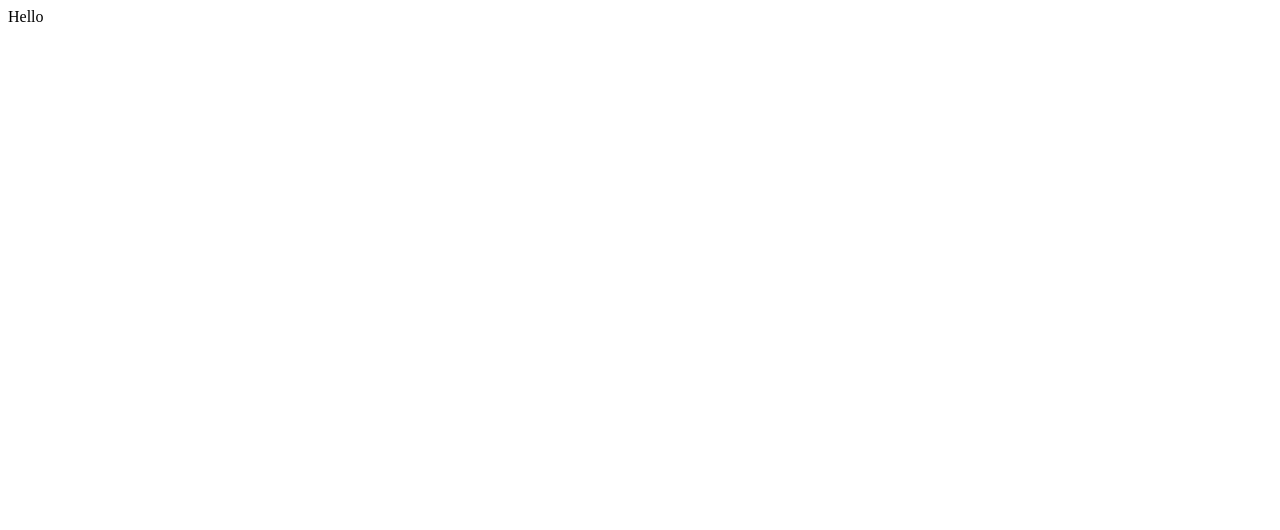
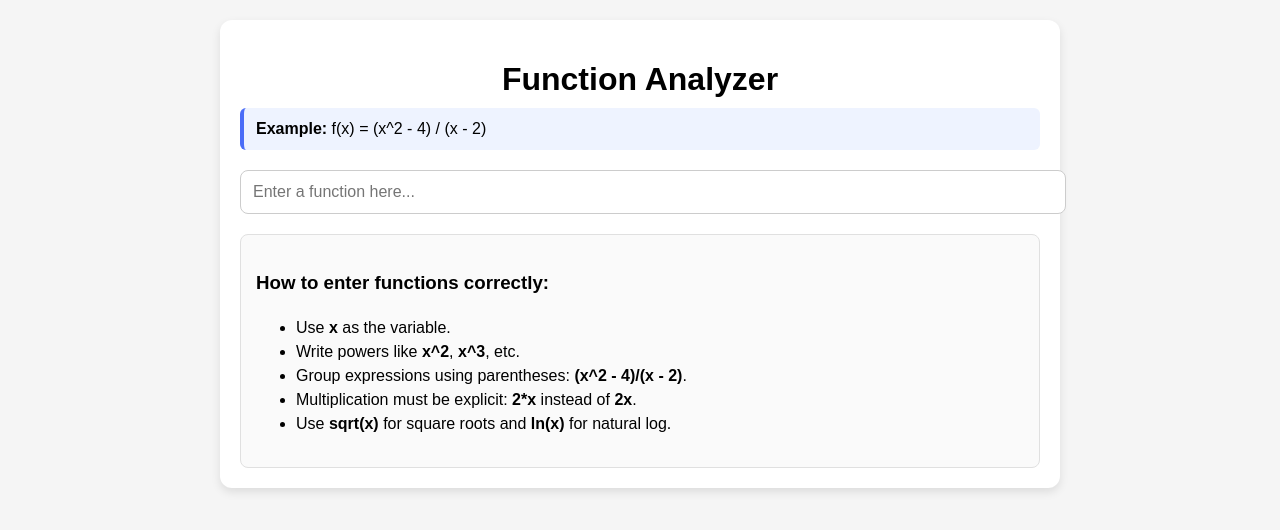
Before and after one commit to gunneryyy/funciones-racionales, a plain HTML site: page index.html in a window 1280 px wide. Drawn offline with Linux system fonts and the light colour scheme.

Commit message:
Create basic HTML structure for Function Analyzer

```diff
--- a/index.html
+++ b/index.html
@@ -1 +1,75 @@
-Hello
+<!DOCTYPE html>
+<html lang="en">
+<head>
+  <meta charset="UTF-8" />
+  <meta name="viewport" content="width=device-width, initial-scale=1.0" />
+  <title>Function Analyzer</title>
+  <style>
+    body {
+      font-family: Arial, sans-serif;
+      margin: 0;
+      padding: 20px;
+      background: #f5f5f5;
+    }
+    .container {
+      max-width: 800px;
+      margin: 0 auto;
+      background: white;
+      padding: 20px;
+      border-radius: 12px;
+      box-shadow: 0 4px 10px rgba(0,0,0,0.1);
+    }
+    h1 {
+      margin-bottom: 10px;
+      text-align: center;
+    }
+    .example {
+      background: #eef3ff;
+      padding: 12px;
+      border-left: 4px solid #4a6cf7;
+      margin-bottom: 20px;
+      border-radius: 6px;
+    }
+    input {
+      width: 100%;
+      padding: 12px;
+      font-size: 16px;
+      border-radius: 8px;
+      border: 1px solid #ccc;
+      margin-bottom: 20px;
+    }
+    .guide {
+      background: #fafafa;
+      padding: 15px;
+      border-radius: 8px;
+      border: 1px solid #e0e0e0;
+      line-height: 1.5;
+    }
+  </style>
+</head>
+<body>
+  <div class="container">
+    <h1>Function Analyzer</h1>
+
+    <!-- Example above input (NOT solved, just shown) -->
+    <div class="example">
+      <strong>Example:</strong> f(x) = (x^2 - 4) / (x - 2)
+    </div>
+
+    <!-- Input box completely EMPTY (no predefined function)-->
+    <input type="text" id="functionInput" placeholder="Enter a function here..." />
+
+    <!-- Guide below explaining how to write functions -->
+    <div class="guide">
+      <h3>How to enter functions correctly:</h3>
+      <ul>
+        <li>Use <strong>x</strong> as the variable.</li>
+        <li>Write powers like <strong>x^2</strong>, <strong>x^3</strong>, etc.</li>
+        <li>Group expressions using parentheses: <strong>(x^2 - 4)/(x - 2)</strong>.</li>
+        <li>Multiplication must be explicit: <strong>2*x</strong> instead of <strong>2x</strong>.</li>
+        <li>Use <strong>sqrt(x)</strong> for square roots and <strong>ln(x)</strong> for natural log.</li>
+      </ul>
+    </div>
+  </div>
+</body>
+</html>
```
